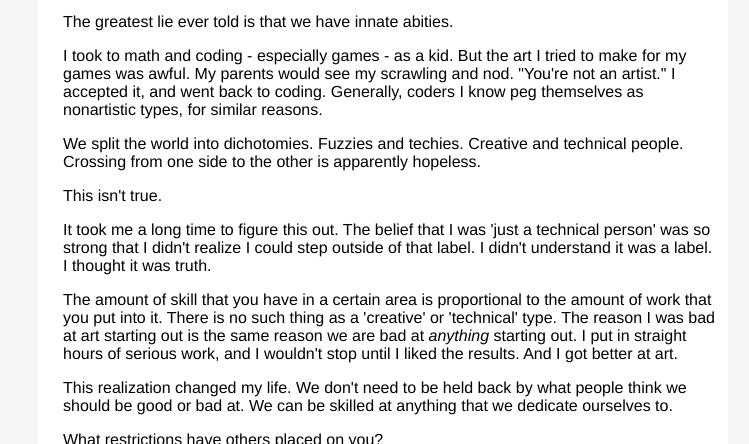
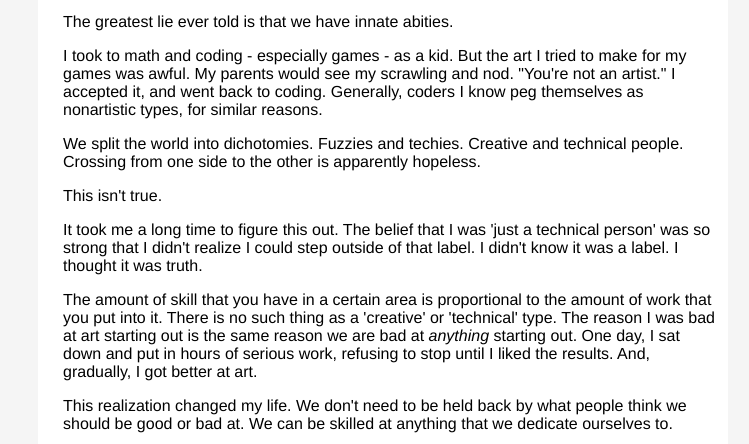
Before and after one commit to johnfn/johnfn, a plain HTML site: page post1.html in a window 1280 px wide. Shown: the part 201-645 px from the top of the page, without its empty margins (262-1011 px from the left). Drawn offline with Linux system fonts and the light colour scheme; a script that the page names is missing.

Commit message:
Endless revision: GO

```diff
--- a/post1.html
+++ b/post1.html
@@ -33,13 +33,13 @@
           This isn't true.
         </p>
         <p>
-          It took me a long time to figure this out. The belief that I was 'just a technical person' was so strong that I didn't realize I could step outside of that label. I didn't understand it was a label. I thought it was truth.
+          It took me a long time to figure this out. The belief that I was 'just a technical person' was so strong that I didn't realize I could step outside of that label. I didn't know it was a label. I thought it was truth.
         </p>
         <p>
           The amount of skill that you have in a certain area is proportional to the amount of work that you put into it.
           There is no such thing as a 'creative' or 'technical' type.
           The reason I was bad at art starting out is the same reason we are bad at <em>anything</em> starting out.
-          I put in straight hours of serious work, and I wouldn't stop until I liked the results. And I got better at art.
+          One day, I sat down and put in hours of serious work, refusing to stop until I liked the results. And, gradually, I got better at art.
         </p>
         <p>
           This realization changed my life. We don't need to be held back by what people think we should be good or bad at.  We can be skilled at anything that we dedicate ourselves to.
```
